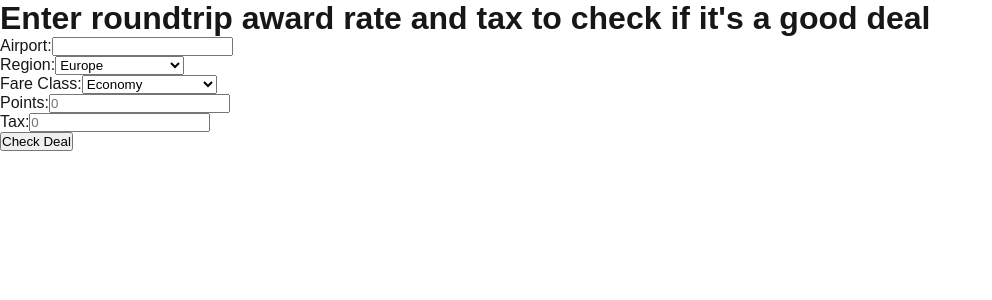
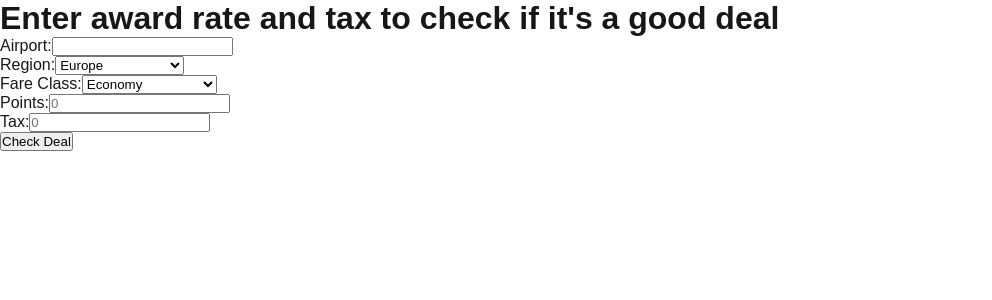
Before and after one commit to Ltcho/flight-deal-checker, a Next.js app: page / in a window 1280 px wide. Shown: the top 300 px of the page, without its empty margins (0-992 px from the left). Built offline with nearby package versions, Linux system fonts and the light colour scheme.

Commit message:
Fix: Clear result message on input change

```diff
--- a/pages/index.js
+++ b/pages/index.js
@@ -1,4 +1,4 @@
-import { useState } from 'react';
+import { useState, useEffect } from 'react';
 
 // Flight data (based strictly on Excel data)
 const flightData = {
@@ -156,7 +156,12 @@ export default function Home() {
   const [tax, setTax] = useState(0);
   const [result, setResult] = useState('');
 
-  const handleCheckDeal = () => {
+// Clear result when any input field changes
+useEffect(() => {
+  setResult('');
+}, [airport, region, fareClass, points, tax]);
+
+const handleCheckDeal = () => {
     let group = '';
     // Determine airport group
     if (airportGroups.groupOne.includes(airport)) {
@@ -189,7 +194,7 @@ export default function Home() {
 
   return (
     <div>
-      <h1>Enter roundtrip award rate and tax to check if it's a good deal</h1>
+      <h1>Enter award rate and tax to check if it's a good deal</h1>
       <div>
         <label>Airport:</label>
         <input type="text" value={airport} onChange={(e) => setAirport(e.target.value.toUpperCase())} />
@@ -229,7 +234,7 @@ export default function Home() {
   onChange={(e) => setTax(e.target.value === '' ? 0 : parseFloat(e.target.value))}
   placeholder="0"
 />    </div>
-<button className="check-deal-button" onClick={handleCheckDeal}>Check Deal</button>
+    <button onClick={handleCheckDeal}>Check Deal</button>
     <div>
       <h2>{result}</h2>
     </div>
```
